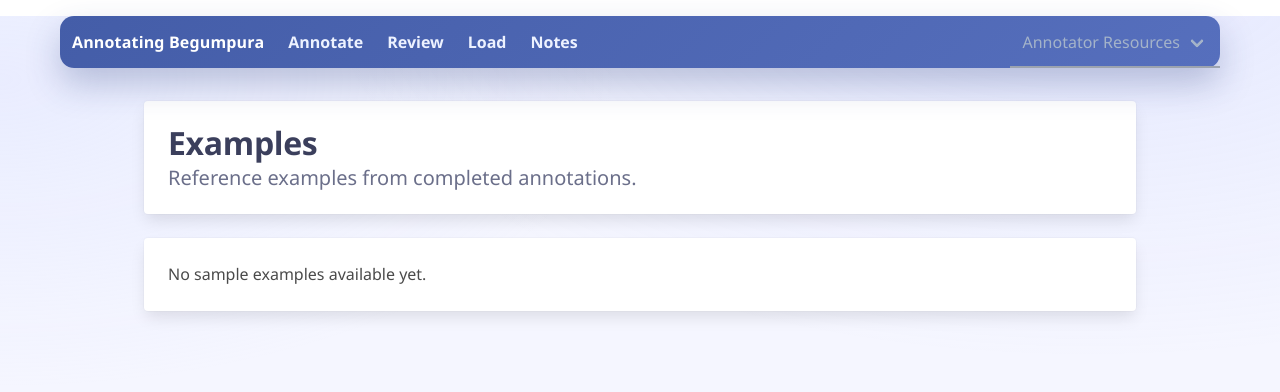
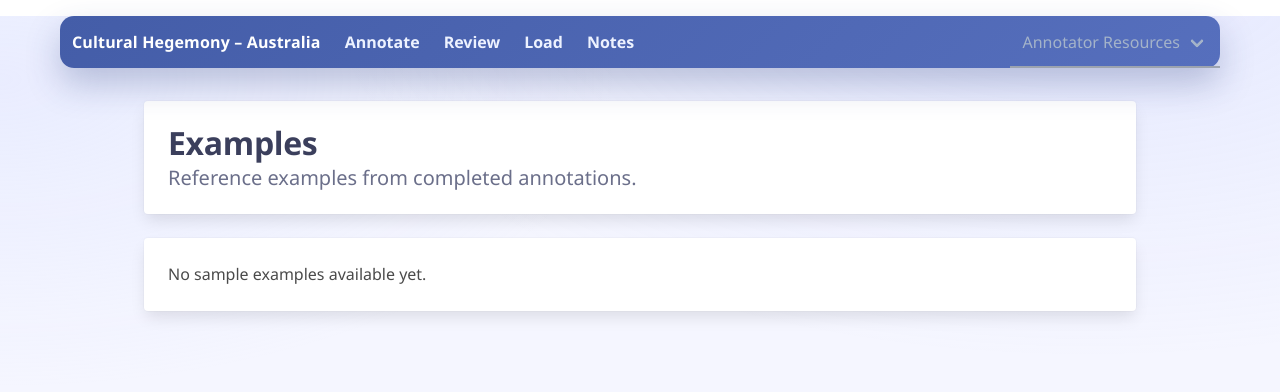
Before and after one commit to gskgautam/australia-hegemony-portal, a Flask app: page /examples in a window 1280 px wide. Shown: the top 392 px of the page. Run offline with Flask 3, Linux system fonts and the light colour scheme; data that the repository does not hold is empty; parts of the project's set-up code (start-up, migrations or seed data) failed here and were passed over; some libraries are stand-ins or nearby versions.

Commit message:
Replace leftover navbar title with Australian portal name

```diff
--- a/annotation_app/templates/layout/base.html
+++ b/annotation_app/templates/layout/base.html
@@ -513,7 +513,7 @@
     <nav class="navbar is-link mb-5" role="navigation">
     <div class="navbar-brand">
         <a class="navbar-item">
-        Annotating Begumpura
+        Cultural Hegemony – Australia
         </a>
         <a role="button"
            class="navbar-burger"
```
Also changed, not shown: README.md.
